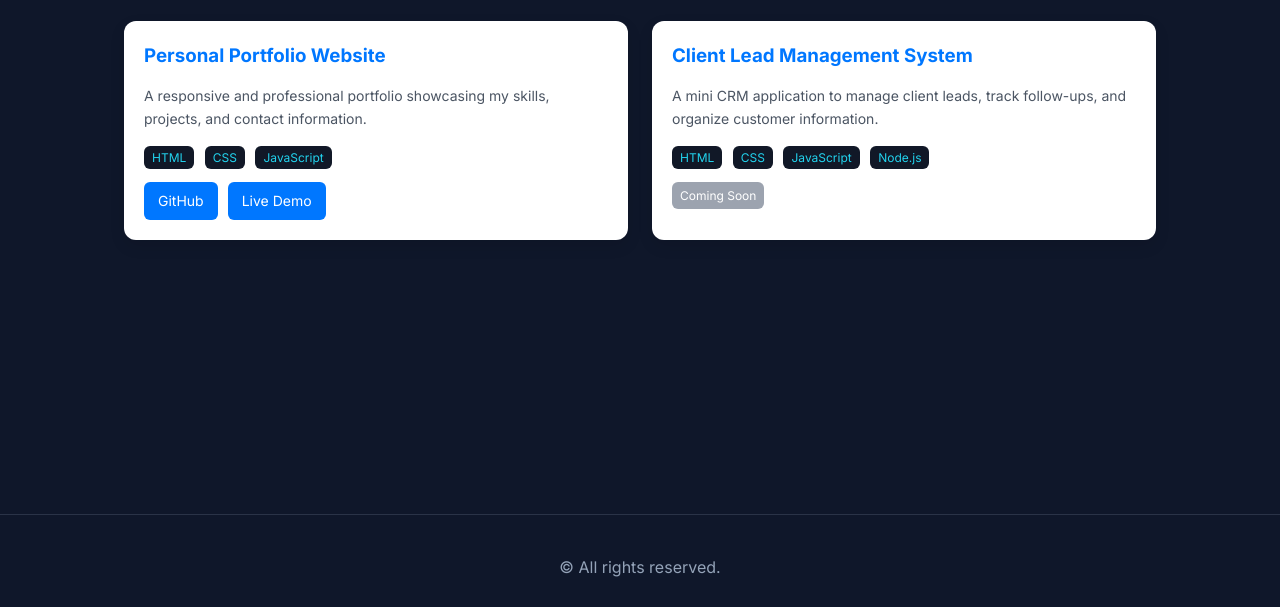
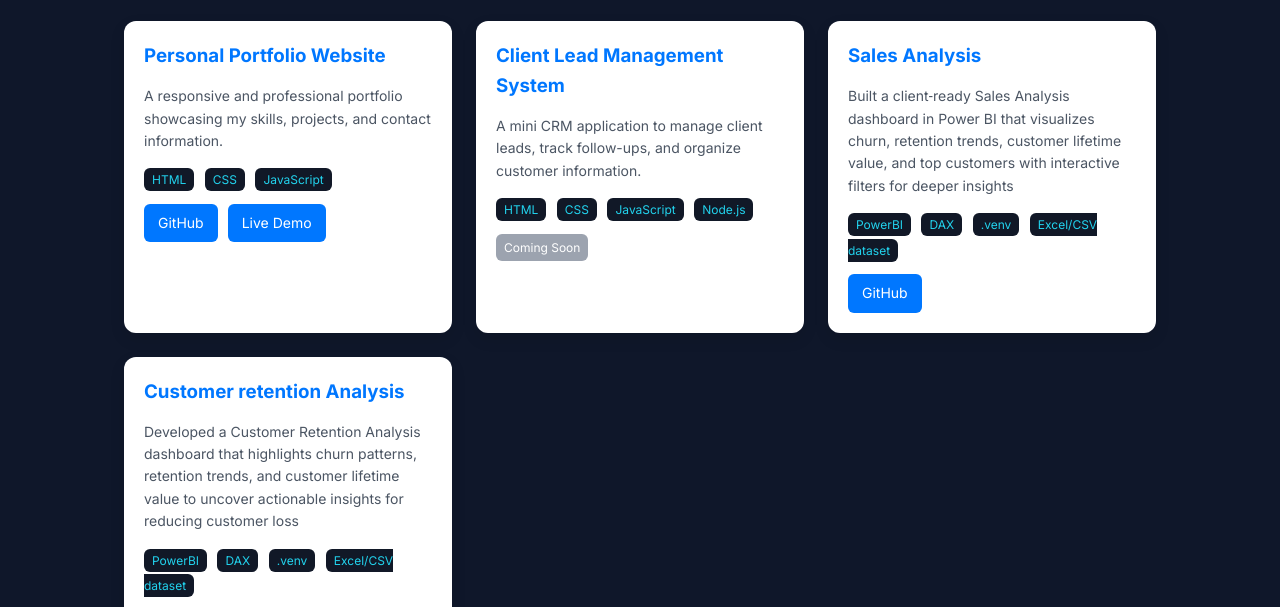
Before and after one commit to Yasmeen-sheikh28/FUTURE_FS_01, a plain HTML site: page project.html in a window 1280 px wide. Shown: the part 179-786 px from the top of the page. Drawn offline with Linux system fonts and the light colour scheme.

Commit message:
update portfolio

```diff
--- a/project.html
+++ b/project.html
@@ -74,6 +74,34 @@
         </div>
       </article>
 
+      <article class="project-card">
+        <h3>Sales Analysis</h3>
+      <p> Built a client‑ready Sales Analysis dashboard in Power BI that visualizes churn, retention trends, customer lifetime value, and top customers with interactive filters for deeper insights</p>
+         <div class="tech-tags">
+          <span class="tag">PowerBI</span>
+          <span class="tag">DAX</span>
+          <span class="tag">.venv</span>
+          <span class="tag">Excel/CSV dataset</span>
+        </div>
+       <div class="project-links">
+          <a href="https://github.com/Yasmeen-sheikh28/FUTURE_DS_01" target="_blank">GitHub</a>
+      </div>
+     </article>
+    <article class="project-card">
+        <h3>Customer retention Analysis</h3>
+      <p>Developed a Customer Retention Analysis dashboard that highlights churn patterns, retention trends, and customer lifetime value to uncover actionable insights for reducing customer loss</p>
+         <div class="tech-tags">
+          <span class="tag">PowerBI</span>
+          <span class="tag">DAX</span>
+          <span class="tag">.venv</span>
+          <span class="tag">Excel/CSV dataset</span>
+        </div>
+       <div class="project-links">
+          <a href="https://github.com/Yasmeen-sheikh28/FUTURE_DS_02" target="_blank">GitHub</a>
+      </div>
+     </article>
+
+
     </div>
   </div>
 </section>
```
